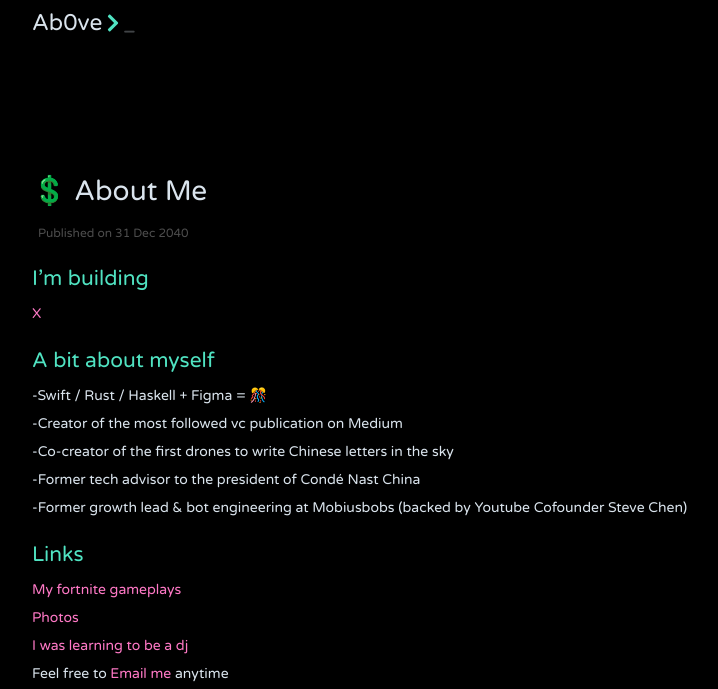
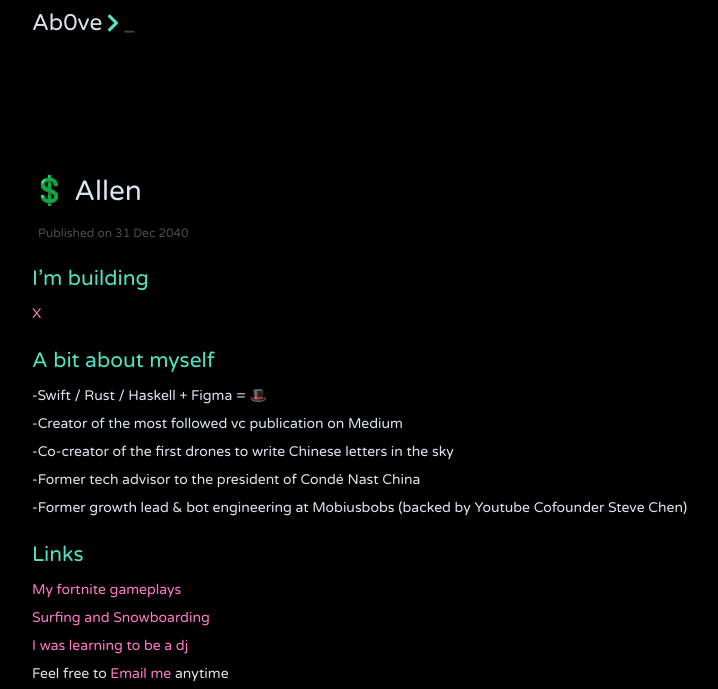
Before and after one commit to jithendrabsy/thoughts, a Jekyll site: the page built from _posts/2040-12-31-about-me.md, in a window 1280 px wide, cut to the strip 0-689 px from the top of the page. Shown: the whole strip, without its empty margins (238-956 px from the left). Built offline with Jekyll 4.4.1, drawn with Linux system fonts in a browser that asks for light colours; nearby versions of some CDN libraries.

Commit message:
Update Me

```diff
--- a/_posts/2040-12-31-about-me.md
+++ b/_posts/2040-12-31-about-me.md
@@ -1,6 +1,6 @@
 ---
 layout: post
-title:  "💲 About Me"
+title:  "💲 Allen"
 description:
 tags:
 ---
@@ -13,7 +13,7 @@
 
 ## A bit about myself
 
--Swift / Rust / Haskell + Figma = 🎊
+-Swift / Rust / Haskell + Figma = 🎩
 
 -Creator of the most followed vc publication on Medium
 
@@ -29,7 +29,7 @@
 
 [My fortnite gameplays](https://www.instagram.com/gho00sts/)
 
-[Photos](https://vsco.co/allenleein/gallery)
+[Surfing and Snowboarding](https://vsco.co/allenleein/gallery)
 
 [I was learning to be a dj](https://soundcloud.com/archilab)
 
```
